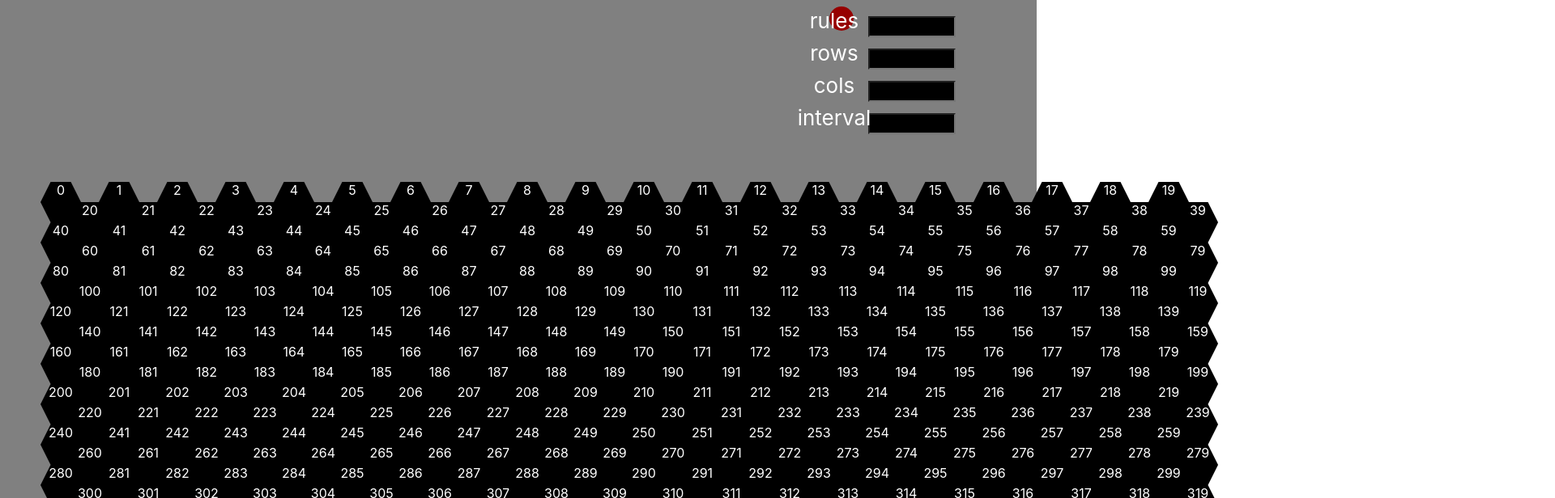
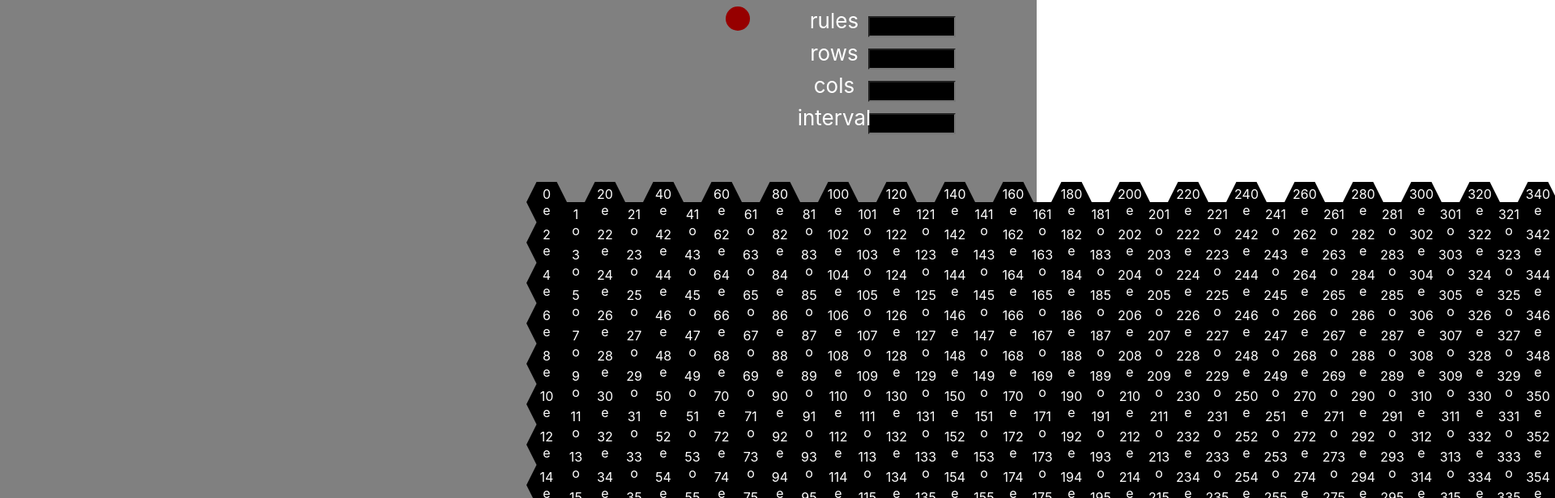
Before and after one commit to ericcarmi/hexagonal-cellular-automata, a React (Create React App) app: page / in a window 1280 px wide. Shown: the top 616 px of the page at 81% size, 1920 px wide, since content can reach past the window. Built offline with nearby package versions, Linux system fonts and the light colour scheme.

Commit message:
neighbors almost done

```diff
--- a/src/Hexagon.tsx
+++ b/src/Hexagon.tsx
@@ -19,6 +19,7 @@ export const Hexagons = ({isMouseDown, numrows}:IHexagons) => {
 
   const [backgroundColor, setBackgroundColor] = useState<string[]>(Array(numhex).fill('black'));
   const [isActive, setActive] = useState<boolean[]>(Array(numhex).fill(false));
+  const [activeCells, setActiveCells] = useState([]);
 
   const updateColor = (id:number, newcolor:string) => {
     const r = backgroundColor;
@@ -51,12 +52,53 @@ export const Hexagons = ({isMouseDown, numrows}:IHexagons) => {
   up-right is -20 or -19
 
   traversing a column will return a constant for the last digit: 19, 59, 99, 139...just a constant offset
+  ---
+  it isn't first row/col...it alternates between +20 and +21 when going dn-right
+  switched back to numbering the same way colors are done, i*numcols + j
+  dn-right is +1 if even, +21 if odd
+  dn-left is +1 if odd, -19 if even
 
   */
 
-  const checkNeighbors = () => {
+  const checkNeighbors = (row: number, col: number) => {
+    // use i for rows, j for columns?  no it's the other way around
+    // up is always -2, down is always +2
+    const id = col*numcols + row // the unique id/key
+    const shifts = [2,-2]
+
+    if( row % 2 === 0 ) { // even
+      // u-r : -1
+      // u-l : -21
+      // d-l : -19
+      // d-r : +1
+      shifts.push(-1, -21, -19, 1)
+    }
+    else { // odd
+      // u-r : +19
+      // u-l : -1
+      // d-l : +1
+      // d-r : +21
+      shifts.push(19, -1, 1, 21)
+    }
+
+    const neighborsToCheck = shifts.map((i) => i + id)
+    console.log(neighborsToCheck);
+    neighborsToCheck.map((i) => {
+      if(i >= 0) {
+        console.log(isActive[i]);
+
+      }
+    })
+
 
   }
+
+  useEffect(() => {
+    const interval = setInterval(() => {
+      // checkNeighbors;
+    },100);
+    return () => clearInterval(interval);
+  },[])
 
 
   return(
@@ -65,13 +107,16 @@ export const Hexagons = ({isMouseDown, numrows}:IHexagons) => {
           [...Array(numcols)].map((y, j) =>
           <Hexagon key={i*numcols+j}
             isactive={isActive[i*numcols+j]}
-            style={{background: backgroundColor[i*numcols+j], left:50+i*72 + 36 * (j%2), top:200 + 25*(j+1)}}
-            onMouseDown={(e) => {if(e.shiftKey){
+            background={backgroundColor[i*numcols+j]}
+            style={{left:650+i*72 + 36 * (j%2), top:200 + 25*(j+1)}}
+            onMouseDown={(e) => {
+                  if(e.shiftKey){
                       updateColor(i*numcols+j, 'black');
                     }
                     else {
                       updateColor(i*numcols+j, 'white');
                     }
+              checkNeighbors(j,i)
                   } }
             onMouseEnter={(e) => {
                   if(isMouseDown){
@@ -86,12 +131,12 @@ export const Hexagons = ({isMouseDown, numrows}:IHexagons) => {
             }}
 
           >
-            {j*numrows+i}
+            {i*numcols+j}<br/>{j % 2 === 0 ? 'e' : 'o'}
           </Hexagon>
 
-    ))}
-    <ResetButton onClick={resetAll}/>
-    </Grid>
+      ))}
+      <ResetButton onClick={resetAll}/>
+      </Grid>
   );
 }
 
@@ -111,6 +156,10 @@ const Hexagon = styled.div.attrs((props : {top : number, left : number, backgrou
   clip-path: polygon(0% 50%, 25% 0%, 75% 0%, 100% 50%, 75% 100%, 25% 100%);
   transform: rotateZ(0deg);
   user-select: none;
+  justify-content: center;
+  align-content: center;
+  vertical-align: middle;
+  // line-height: 50px;
 `
 
 const HexagonBorder = styled.div.attrs((props : {top : number, left : number, background : string, mousedown : boolean, isactive : boolean}) => props)`
@@ -140,7 +189,7 @@ const ResetButton = styled.div`
   background: rgb(150,0,0);
   transition: background 0.1s;
   position: absolute;
-  left: 80%;
+  left: 70%;
   top: 1%;
   cursor: pointer;
   &:hover{
```
